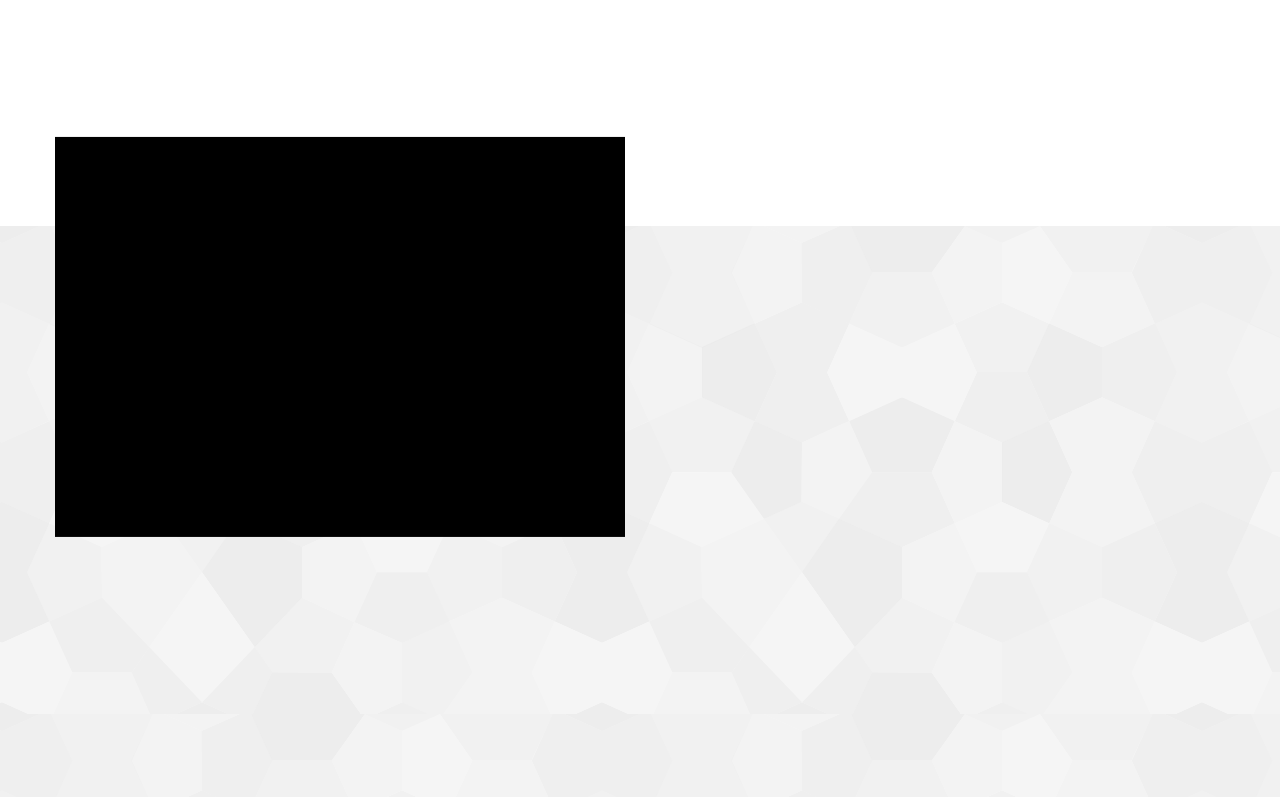
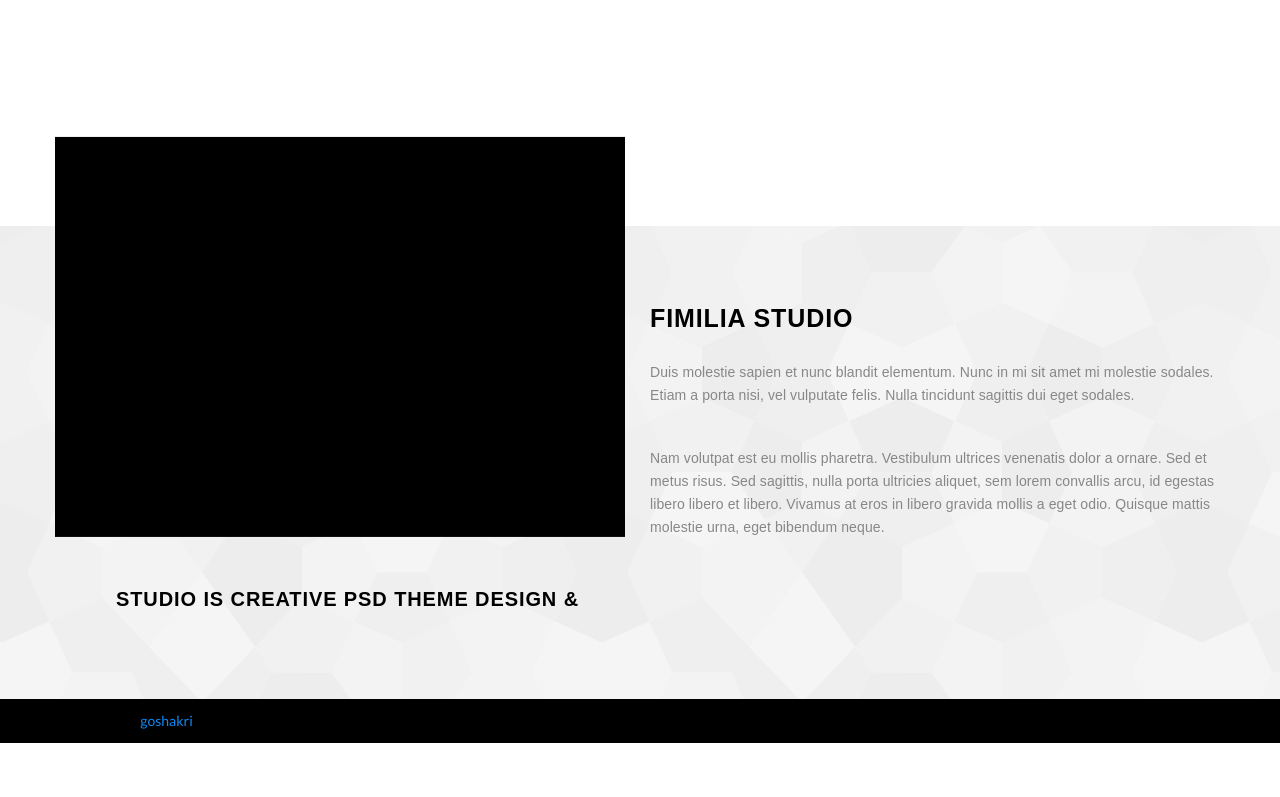
Before and after one commit to goshakri/google-Home-page1, a React (Create React App) app: page / in a window 1280 px wide. Shown: the part 1463-2260 px from the top of the page. After the commit the page ends 2206 px from the top, so only its background shows below. Built offline with nearby package versions, Linux system fonts and the light colour scheme.

Commit message:
Created new block Row and Row-item

```diff
--- a/src/App.js
+++ b/src/App.js
@@ -135,20 +135,32 @@ function App() {
           </div>
         </div>
 
-        <div className="Section Section--bgimage u-pt-490">
+        <div className="Section Section--bgimage ">
           <div className="Section-content">
-            <div className="AboutSection">
-              <div className="AboutSection-content">
-                <div className="AboutSection-item">
-                  <div className="AboutSection-photo">
-                    <img src={noneimage} alt="" />
-                  </div>
+            <div className="Row">
+              <div className="Row-item">
+                <div className="u-pb-50">
+                  <img class="Row-images" src={noneimage} alt=""/>
+                </div>
 
-                  <div className="">
-                    <h2>Fimilia Studio is Creative PSD Theme Design & Development</h2>
-                    <p></p>
-                  </div>
-                </div>
+                <p className="Text-familiastuido u-pb-90">
+                <basefont className="Text-familiastuido Text-familiastuido--red" >Fimilia </basefont> Studio is Creative PSD Theme
+                Design & <basefont className="Text-familiastuido Text-familiastuido--red"> Development</basefont>
+                </p>
+              </div>
+
+              <div className="Row-item u-pl-10">
+                <h3 className="Text-aboutstudio u-pt-80 u-pb-30">
+                  <basefont className="Text-aboutstudio Text-aboutstudio--red"> About </basefont> Fimilia Studio
+                </h3>
+
+                <p className="Text-familiastudiop u-pb-40">
+                  Duis molestie sapien et nunc blandit elementum. Nunc in mi sit amet mi molestie sodales. Etiam a porta nisi, vel vulputate felis. Nulla tincidunt sagittis dui eget sodales.
+                </p>
+
+                <p className="Text-familiastudiop u-pb-40">
+                  Nam volutpat est eu mollis pharetra. Vestibulum ultrices venenatis dolor a ornare. Sed et metus risus. Sed sagittis, nulla porta ultricies aliquet, sem lorem convallis arcu, id egestas libero libero et libero. Vivamus at eros in libero gravida mollis a eget odio. Quisque mattis molestie urna, eget bibendum neque.
+                </p>
               </div>
             </div>
           </div>
--- a/src/stylesheets/_utilities.scss
+++ b/src/stylesheets/_utilities.scss
@@ -42,6 +42,10 @@
 
     &-90 {
       padding-bottom: 90px;
+    }
+
+    &-130 {
+      padding-bottom: 130px;
     }
   }
 
--- a/src/stylesheets/modules/_AboutSection.scss
+++ b/src/stylesheets/modules/_AboutSection.scss
@@ -3,6 +3,10 @@
   &-content {
     padding-top: 120px;
     text-align: center;
+  }
+
+  &-txt {
+
   }
 
   &-photo {
@@ -20,10 +24,6 @@
     &--text {
       font-size: 25px;
     }
-
-    &--txt {
-
-    }
   }
 
   &-wrappers {
@@ -36,7 +36,6 @@
     font-weight: 700;
 
     &--text {
-
       padding-top: 30px;
       font-size: 20px;
     }
--- a/src/stylesheets/modules/_Row.scss
+++ b/src/stylesheets/modules/_Row.scss
@@ -1,8 +1,10 @@
 .Row {
   display: flex;
   width: 100%;
-  font-family: 'Oswald', sans-serif;
 
+  &-images {
+    margin-top: -90px;
+  }
 
   @media (max-width: 576px) {
     display: block;
--- a/src/stylesheets/modules/_Section.scss
+++ b/src/stylesheets/modules/_Section.scss
@@ -9,6 +9,7 @@
 
   &--bgimage {
     background-image: url(../../images/aboutbg.png);
+    max-height: 490px;
   }
 
   &-content {
--- a/src/stylesheets/modules/_Text.scss
+++ b/src/stylesheets/modules/_Text.scss
@@ -1,21 +1,36 @@
 .Text {
-  font-size: 13px;
+  font-family: 'Lato', sans-serif;
 
-  &--login {
-    font-size: 25px;
-    display: block;
+  &-familiastuido {
+    font-size: 20px;
+    font-weight: 700;
     text-align: center;
-    color: #43383e;
-    line-height: 1.2;
-    font-family: 'Oswald', sans-serif;
+    text-transform: uppercase;
+    letter-spacing: 0.9px;
+
+      &--red {
+        color: #c44747;
+      }
   }
 
-  &--loginwithemail {
-    font-size: 20px;
-    color: #333;
-    line-height: 1.2;
-    text-align: center;
-    display: block;
-    font-family: 'Oswald', sans-serif;
+  &-aboutstudio {
+    font-size: 25px;
+    font-weight: 700;
+    text-transform: uppercase;
+    letter-spacing: 0.9px;
+
+    &--red {
+      color: #c44747;
+    }
   }
+
+  &-familiastudiop {
+    font-size: 14px;
+    font-weight: 400;
+    color: #878787;
+    line-height: 23px;
+    letter-spacing: 0.1px;
+  }
+
+
 }
```
